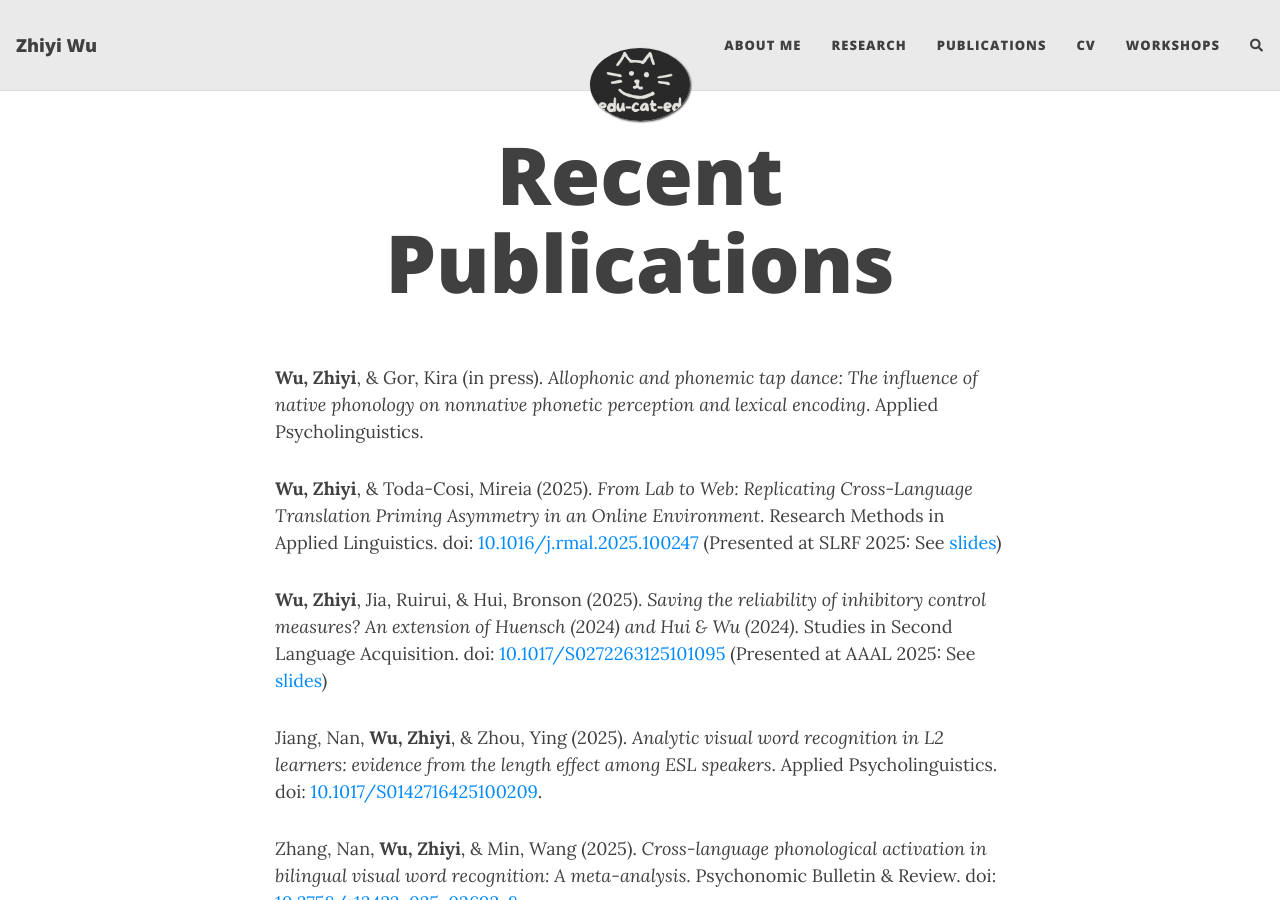
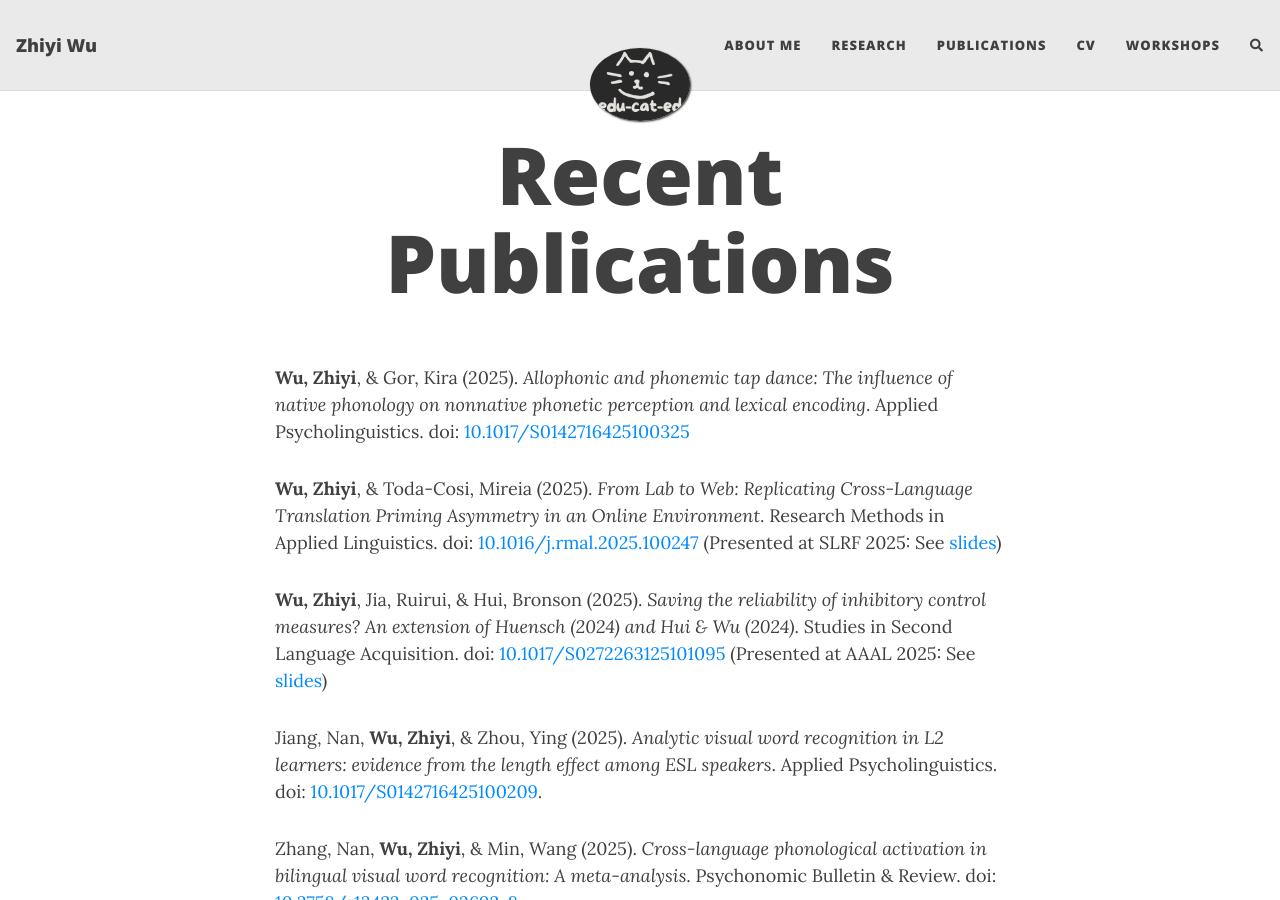
Before and after one commit to Zhiyijenny/Zhiyijenny.github.io, a Jekyll site: the page built from Publications.md, in a window 1280 px wide and 900 px high. Built offline with Jekyll 4.4.1, drawn with Linux system fonts in a browser that asks for light colours; nearby versions of some CDN libraries; comment, search, counter and statistics services are not loaded.

Commit message:
Update publication details for Wu and Gor's paper
Updated publication year for Wu and Gor's paper and added DOI link.

```diff
--- a/Publications.md
+++ b/Publications.md
@@ -3,7 +3,7 @@ layout: page
 title: Recent Publications
 ---
 
-**Wu, Zhiyi**, & Gor, Kira (in press). _Allophonic and phonemic tap dance: The influence of native phonology on nonnative phonetic perception and lexical encoding_. Applied Psycholinguistics.
+**Wu, Zhiyi**, & Gor, Kira (2025). _Allophonic and phonemic tap dance: The influence of native phonology on nonnative phonetic perception and lexical encoding_. Applied Psycholinguistics. doi: [10.1017/S0142716425100325](https://www.cambridge.org/core/journals/applied-psycholinguistics/article/allophonic-and-phonemic-tap-dance-the-influence-of-native-phonology-on-nonnative-phonetic-perception-and-lexical-encoding/901CB290B7061D85F234A28FBFCA37F1)
 
 **Wu, Zhiyi**, & Toda-Cosi, Mireia (2025). _From Lab to Web: Replicating Cross-Language Translation Priming Asymmetry in an Online Environment_. Research Methods in Applied Linguistics. doi: [10.1016/j.rmal.2025.100247](https://www.sciencedirect.com/science/article/pii/S2772766125000680) (Presented at SLRF 2025: See [slides](https://docs.google.com/presentation/d/1Ms5fdQNg0s12FvlLcV_-wDTl7bVYNMNkInKtjci9aXc/edit?usp=sharing))
 
```
